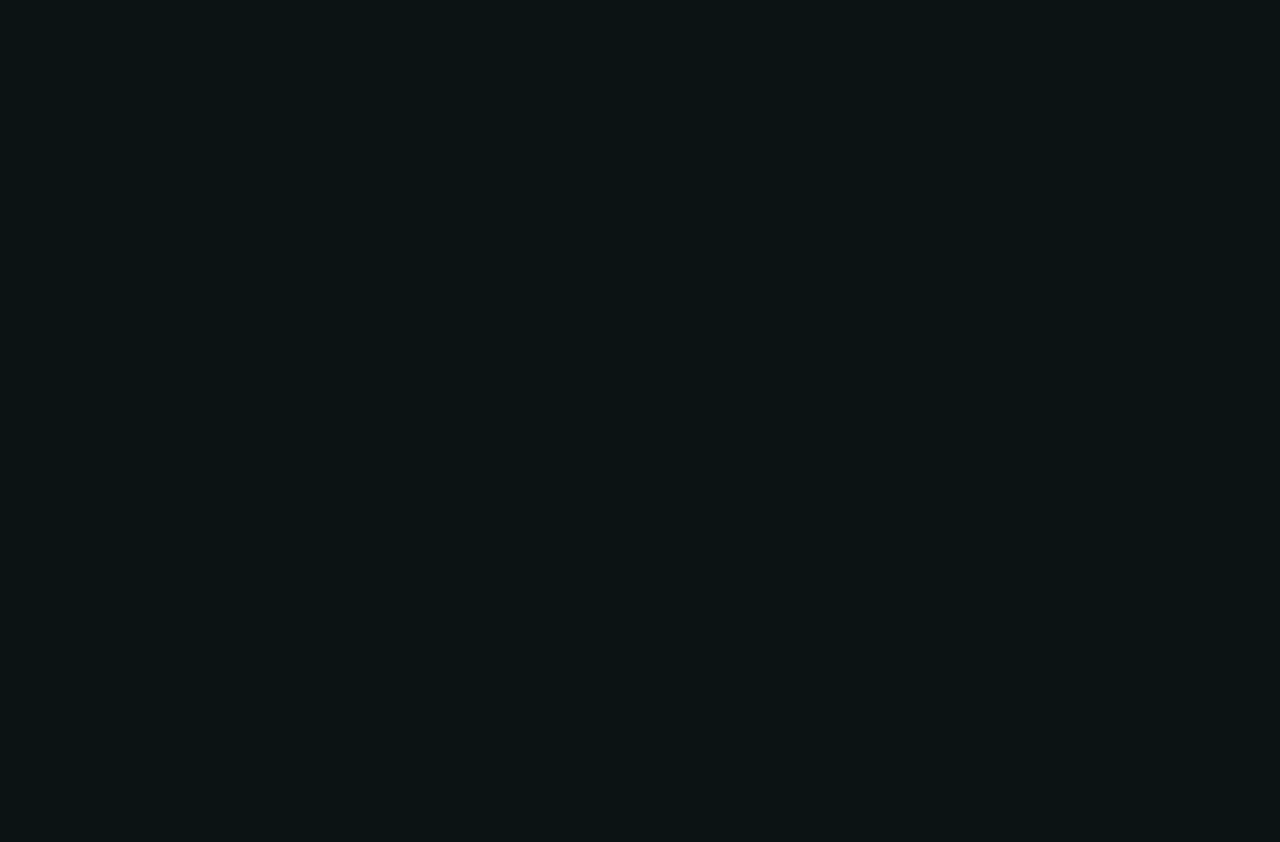
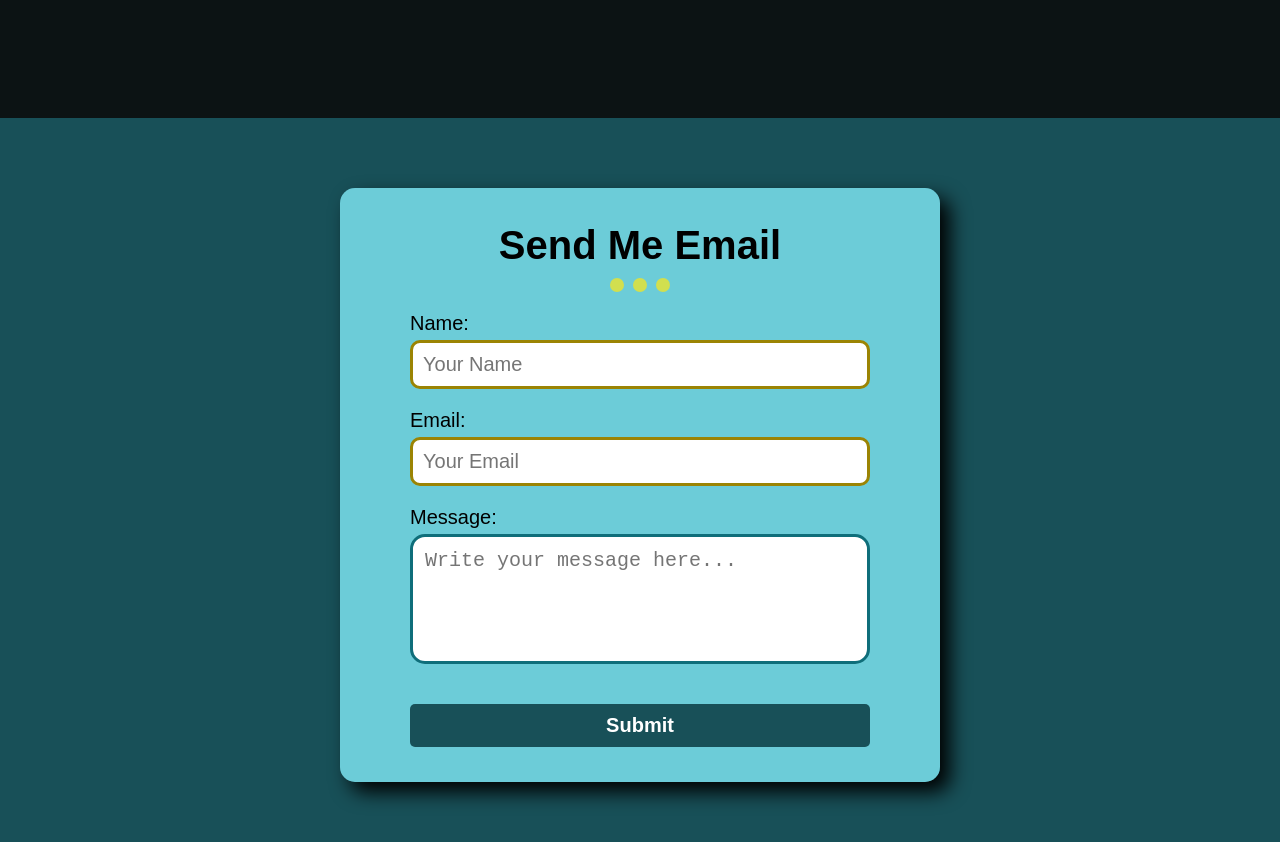
Before and after one commit to DesalegnTamirat/personal-website, a React (Vite) app: page / in a window 1280 px wide. Shown: the part 1910-2752 px from the top of the page. Before the commit the page ends 2028 px from the top, so only its background shows below. Built offline with nearby package versions, Linux system fonts and the light colour scheme.

Commit message:
adding a cta-form section for recieving messages

```diff
--- a/src/App.jsx
+++ b/src/App.jsx
@@ -5,6 +5,7 @@ import "./index.css"
 import Hero from "./components/Hero"
 import Contact from "./components/Contact"
 import About from "./components/About"
+import Form from "./components/Form"
 
 const App = () => {
   const [hidden, setHidden] = useState(false);
@@ -18,6 +19,7 @@ const App = () => {
     <Projects hidden={hidden} toggleProject={toggleProject}/>
     <About />
     <Contact />
+    <Form />
   </>
   )
 }
--- /dev/null
+++ b/src/components/Form.jsx
@@ -0,0 +1,86 @@
+import emailjs from "emailjs-com";
+import { useState } from "react";
+
+const Form = () => {
+  const [formData, setFormData] = useState({
+    name: "",
+    email: "",
+    message: "",
+  });
+
+  const handleChange = (e) => {
+    const { name, value } = e.target;
+    setFormData((prev) => ({ ...prev, [name]: value }));
+  };
+
+  const handleSubmit = (e) => {
+    e.preventDefault();
+
+    emailjs
+      .send(
+        "service_4khmp83",
+        "template_nmi1dyi",
+        formData,
+        "gYpcYGbejmDt3ecle"
+      )
+      .then(
+        (response) => {
+          alert("Message sent successfully!");
+          setFormData({ name: "", email: "", message: "" }); // Reset form
+        },
+        (error) => {
+          alert("Oops! Something went wrong.");
+          console.error("EmailJS Error:", error);
+        }
+      );
+  };
+
+  return (
+    <section id="cta-section" className="form-section">
+      <div className="form-container">
+      <h2>Send Me Email</h2>
+      <hr className="small"/>
+      <form onSubmit={handleSubmit} className="form">
+        <label htmlFor="name">Name:</label>
+        <input
+          type="text"
+          id="name"
+          name="name"
+          value={formData.name}
+          onChange={handleChange}
+          placeholder="Your Name"
+          required
+        />
+
+        <label htmlFor="email">Email:</label>
+        <input
+          type="email"
+          id="email"
+          name="email"
+          value={formData.email}
+          onChange={handleChange}
+          placeholder="Your Email"
+          required
+        />
+
+        <label htmlFor="message">Message:</label>
+        <textarea
+          id="message"
+          name="message"
+          value={formData.message}
+          onChange={handleChange}
+          placeholder="Write your message here..."
+          required
+        />
+
+        <button type="submit">
+          Submit
+        </button>
+      </form>
+      </div>
+    </section>
+  );
+};
+
+
+export default Form;
--- a/src/index.css
+++ b/src/index.css
@@ -444,6 +444,83 @@ header {
   outline-width: 0.6rem;
 }
 
+/* Form-section */
+.form-section {
+  background-color: #185058;
+  padding: 7rem 4rem;
+}
+
+.form-container {
+  padding: 3.5rem 7rem;
+  background-color: #76d9e6e7;
+  max-width: 60rem;
+  margin: auto;
+  border-radius: 1.5rem;
+  box-shadow: 1rem 1rem 2rem black;
+}
+
+.form-section h2 {
+  font-size: 4rem;
+  margin-bottom: 1rem;
+  text-align: center;
+}
+.form-section hr.small {
+  margin-bottom: 2rem;
+}
+
+.form {
+  display: flex;
+  flex-direction: column;
+}
+
+
+label {
+  font-size: 2rem;
+  margin-bottom: 0.5rem;
+}
+
+input {
+  margin-bottom: 2rem;
+  padding: 1rem;
+  font-size: 2rem;
+  border-radius: 1rem;
+  border: 3px solid rgb(155, 132, 4);
+  transition: all 0.5s;
+}
+
+textarea {
+  margin-bottom: 10px;
+  min-height: 13rem;
+  padding: 1.2rem;
+  font-size: 2rem;
+  border-radius: 1.5rem;
+  border: 3px solid #0f6e7a;
+  resize: none;
+  margin-bottom: 4rem;
+  transition: all 0.5s;
+}
+
+input:focus, textarea:focus {
+  border-color: rgb(240, 209, 38);
+  outline: none;
+}
+
+button {
+  padding: 1rem;
+  background-color: #185058;
+  color: white;
+  font-size: 2rem;
+  font-weight: 700;
+  border: none;
+  border-radius: 5px;
+  cursor: pointer;
+  transition: all 0.5s;
+}
+
+button:hover {
+  box-shadow: 0.5rem 0.5rem 1rem rgba(0, 0, 0, 0.2);
+  transform: scale(1.01);
+}
 
 /* media queries */
 
```
